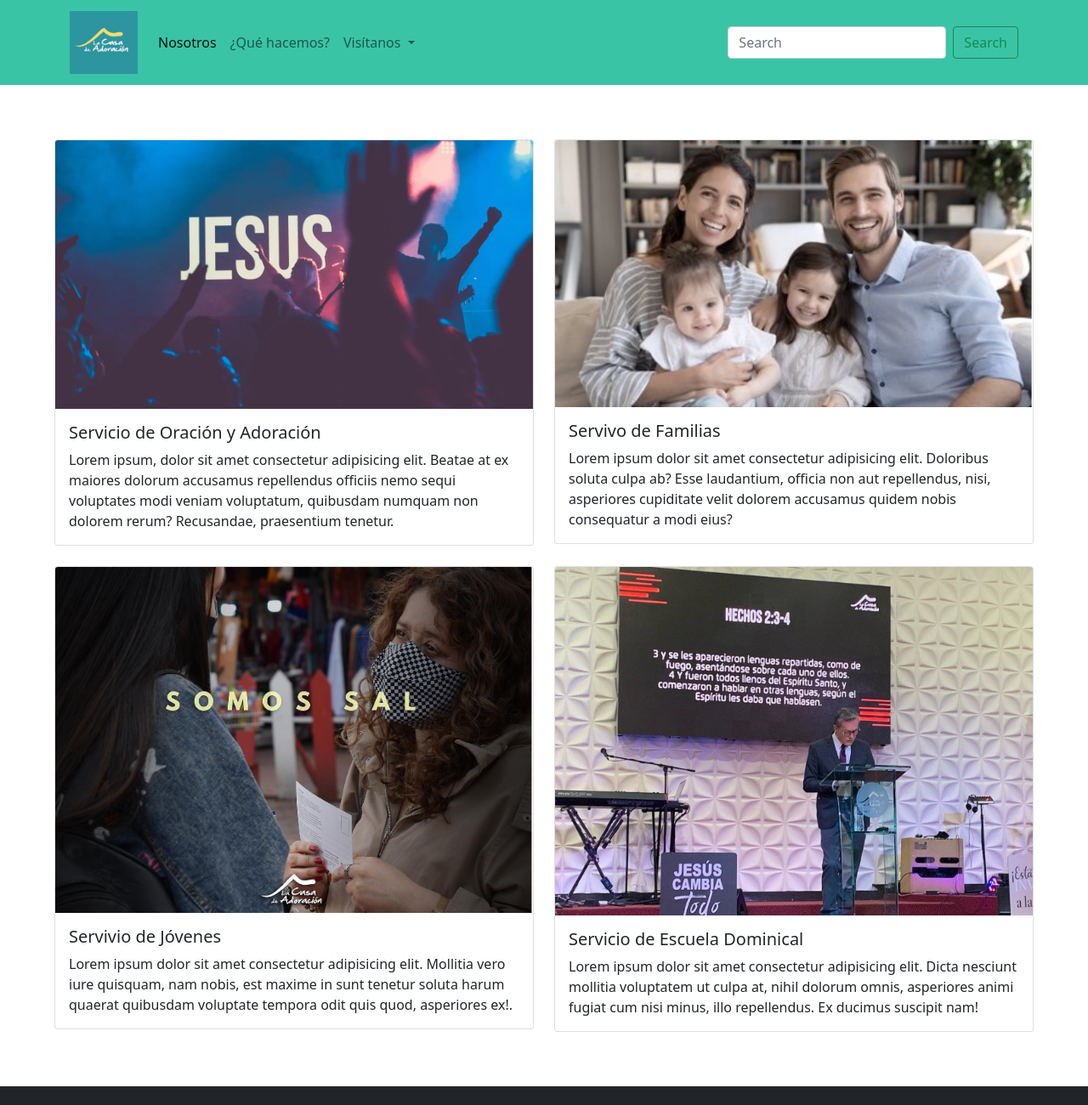
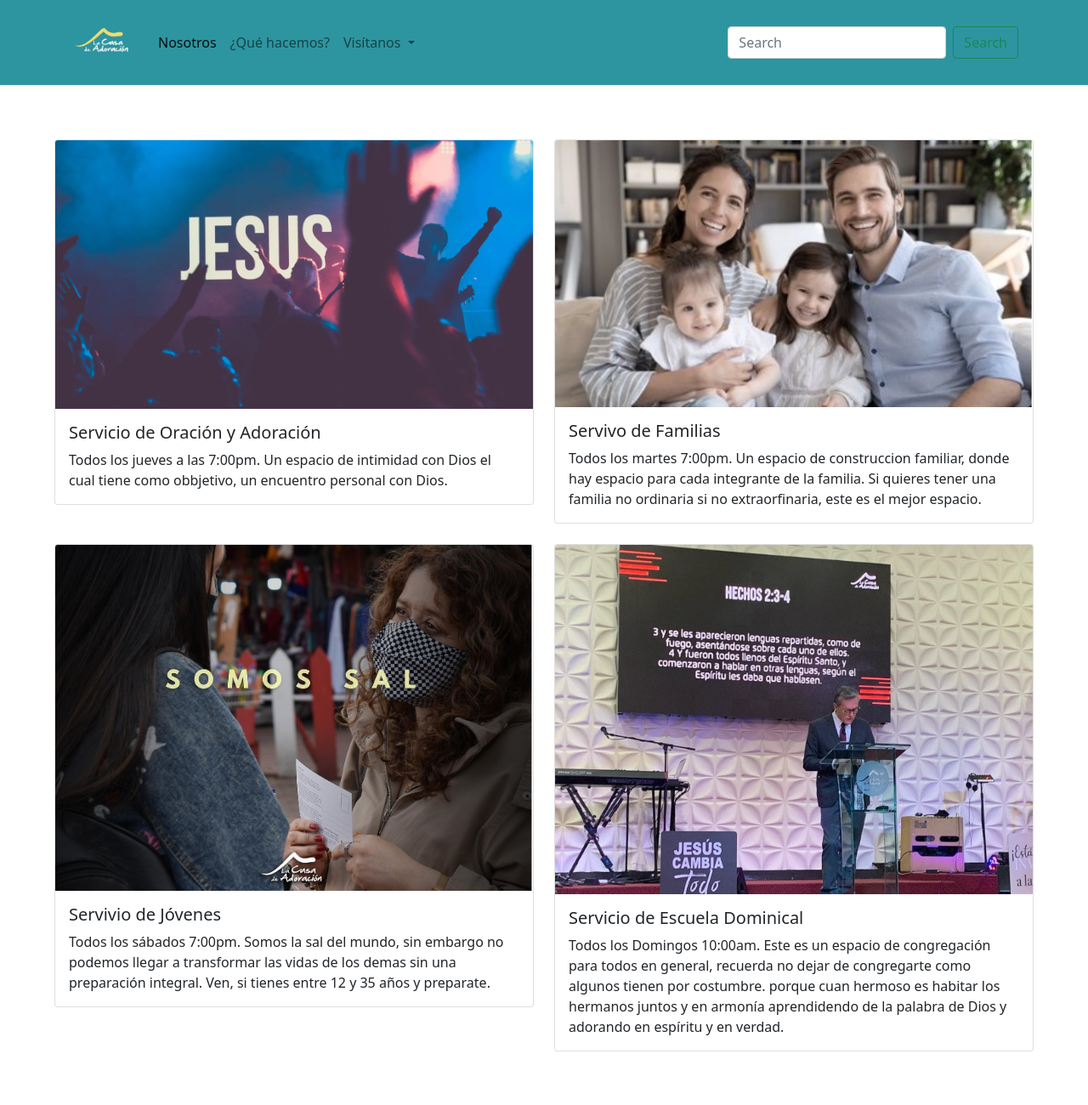
Before and after one commit to juansave97/church-lcda-salazar, a plain HTML site: page pagefour.html in a window 1280 px wide. Shown: the top 1300 px of the page at 85% size. Drawn offline with nearby package versions, Linux system fonts and the light colour scheme.

Commit message:
agregando texto y corrigiendo navbar

```diff
--- a/pagefour.html
+++ b/pagefour.html
@@ -13,7 +13,7 @@
 </head>
 <body>
  <!-- navbar -->
- <nav class="navbar navbar-expand-lg navbar-light bg-light" style="background-color: #3ac4a6 !important;">
+ <nav class="navbar navbar-expand-lg navbar-light bg-light" style="background-color: #2d95a0 !important;">
   <div class="container">
       <a class="navbar-brand" href="./index.html">
         <img src="./Images/liogo lcda.jpg" alt="" width="80" height="74">
@@ -55,7 +55,7 @@
       <img src="./Images/adoracion.jpg" class="card-img-top" alt="adoracion">
       <div class="card-body">
         <h5 class="card-title">Servicio de Oración y Adoración</h5>
-        <p class="card-text">Lorem ipsum, dolor sit amet consectetur adipisicing elit. Beatae at ex maiores dolorum accusamus repellendus officiis nemo sequi voluptates modi veniam voluptatum, quibusdam numquam non dolorem rerum? Recusandae, praesentium tenetur.</p>
+        <p class="card-text">Todos los jueves a las 7:00pm. Un espacio de intimidad con Dios el cual tiene como obbjetivo, un encuentro personal con Dios.</p>
       </div>
     </div>
   </div>
@@ -64,7 +64,7 @@
       <img src="./Images/familias.jpg" class="card-img-top" alt="familia">
       <div class="card-body">
         <h5 class="card-title">Servivo de Familias</h5>
-        <p class="card-text">Lorem ipsum dolor sit amet consectetur adipisicing elit. Doloribus soluta culpa ab? Esse laudantium, officia non aut repellendus, nisi, asperiores cupiditate velit dolorem accusamus quidem nobis consequatur a modi eius?</p>
+        <p class="card-text">Todos los martes 7:00pm. Un espacio de construccion familiar, donde hay espacio para cada integrante de la familia. Si quieres tener una familia no ordinaria si no extraorfinaria, este es el mejor espacio.</p>
       </div>
     </div>
   </div>
@@ -73,7 +73,7 @@
       <img src="./Images/servjov.jpg" class="card-img-top" alt="jovenes">
       <div class="card-body">
         <h5 class="card-title">Servivio de Jóvenes</h5>
-        <p class="card-text">Lorem ipsum dolor sit amet consectetur adipisicing elit. Mollitia vero iure quisquam, nam nobis, est maxime in sunt tenetur soluta harum quaerat quibusdam voluptate tempora odit quis quod, asperiores ex!.</p>
+        <p class="card-text">Todos los sábados 7:00pm. Somos la sal del mundo, sin embargo no podemos llegar a transformar las vidas de los demas sin una preparación integral. Ven, si tienes entre 12 y 35 años y preparate.</p>
       </div>
     </div>
   </div>
@@ -82,7 +82,7 @@
       <img src="./Images/maps.jpg" class="card-img-top" alt="...">
       <div class="card-body">
         <h5 class="card-title">Servicio de Escuela Dominical</h5>
-        <p class="card-text">Lorem ipsum dolor sit amet consectetur adipisicing elit. Dicta nesciunt mollitia voluptatem ut culpa at, nihil dolorum omnis, asperiores animi fugiat cum nisi minus, illo repellendus. Ex ducimus suscipit nam!</p>
+        <p class="card-text">Todos los Domingos 10:00am. Este es un espacio de congregación para todos en general, recuerda no dejar de congregarte como algunos tienen por costumbre. porque cuan hermoso es habitar los hermanos juntos y en armonía aprendidendo de la palabra de Dios y adorando en espíritu y en verdad.</p>
       </div>
     </div>
   </div>
```
Also changed, not shown: index.html (+4 -3 lines), pagefive.html (+1 -1 lines), pageone.html (+2 -2 lines), pagethree.html (+1 -1 lines), pagetwo.html (+4 -4 lines).
